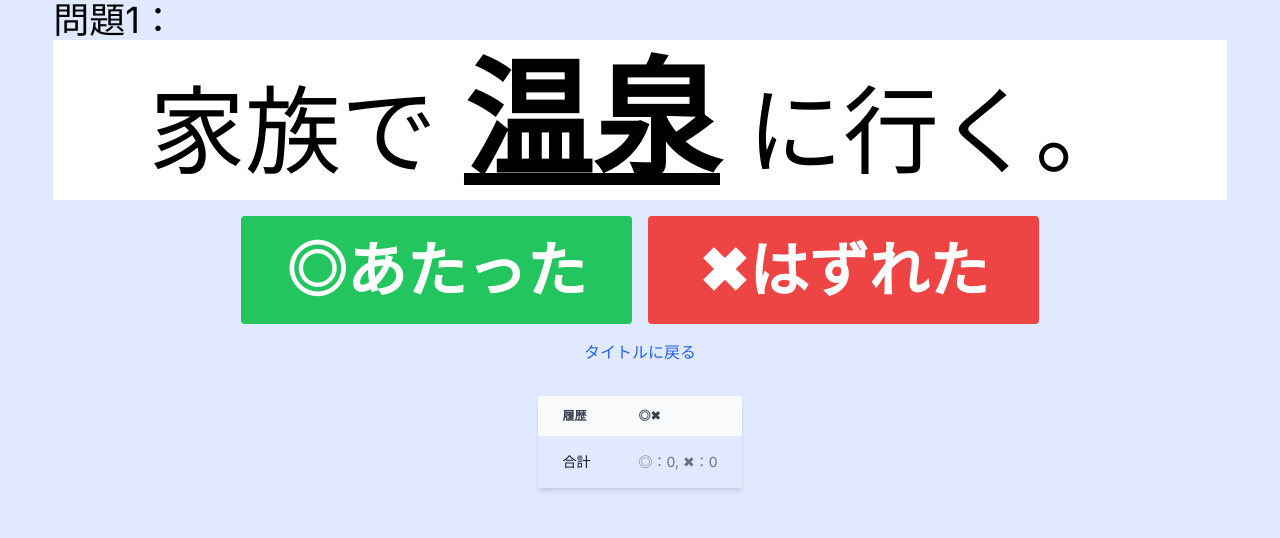
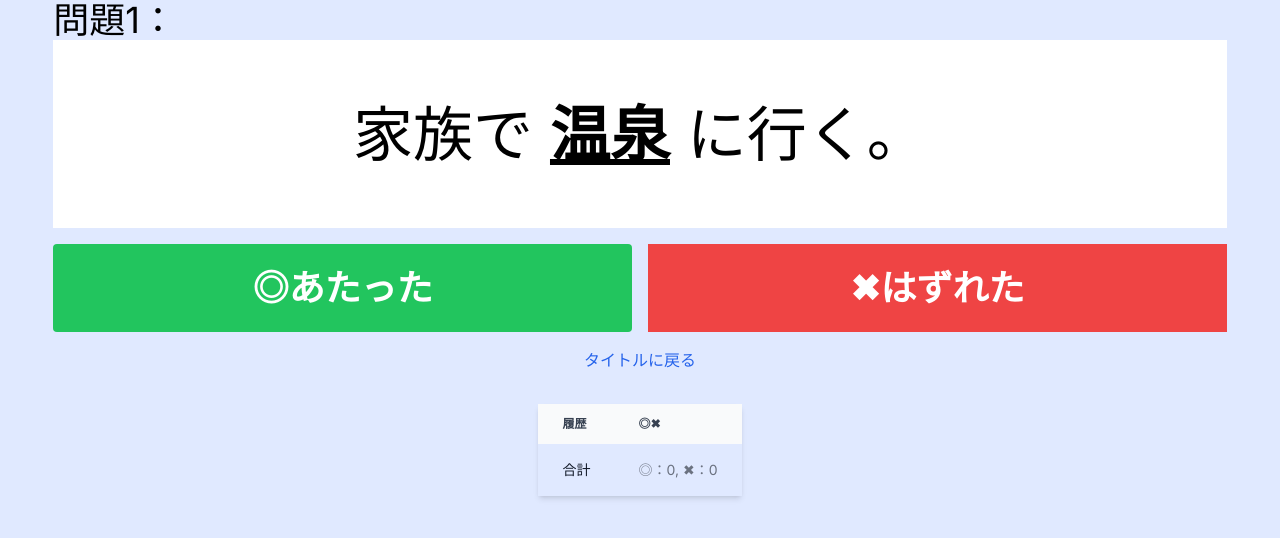
Before and after one commit to tyahha/kanji-study, a Next.js app: page /kanji/1 in a window 1280 px wide. Both pictures are taken after a click on the button "答えを見る". Shown: the top 538 px of the page. Built offline with nearby package versions, Linux system fonts and the light colour scheme.

Commit message:
レイアウト調整

```diff
--- a/components/KanjiQuestion.tsx
+++ b/components/KanjiQuestion.tsx
@@ -28,17 +28,17 @@ export const KanjiQuestion = ({data, index}: Props) => {
   return <main className="flex justify-center">
     <section className="w-11/12 text-center">
       <h2 className="text-left text-4xl">問題{index + 1}：</h2>
-      <p className="bg-white text-center py-4">
-        <span className="text-8xl">{s1} </span>
-        <span className="font-bold underline text-9xl">{word}</span>
-        <span className="text-8xl"> {s2}</span>
+      <p className="bg-white text-center py-16">
+        <span className="text-6xl">{s1} </span>
+        <span className="font-bold underline text-6xl">{word}</span>
+        <span className="text-6xl"> {s2}</span>
       </p>
       <div className="mt-4">
         {
           status === 'thinking'
             ? (
               <button
-                className={`bg-blue-500 text-white font-bold py-8 rounded hover:bg-blue-700 text-6xl w-1/2`}
+                className={`bg-blue-500 text-white font-bold py-4 rounded hover:bg-blue-700 text-4xl w-1/2`}
                 onClick={() => setStatus('result')}
                 disabled={status !== 'thinking'}
               >
@@ -49,14 +49,14 @@ export const KanjiQuestion = ({data, index}: Props) => {
               <div className="flex gap-4 justify-center">
                 <button
                   disabled={status !== 'result'}
-                  className={`bg-green-500 text-white font-bold py-6 w-1/3 text-6xl rounded hover:bg-green-700`}
+                  className={`bg-green-500 hover:bg-green-700 text-white font-bold py-6 w-1/2 text-4xl rounded`}
                   onClick={() => saveResult(true)}
                 >
                   ◎あたった
                 </button>
                 <button
                   disabled={status !== 'result'}
-                  className={`bg-red-500 hover:bg-red-700 text-white font-bold py-6 w-1/3 text-6xl rounded hover:bg-green-700'`}
+                  className={`bg-red-500 hover:bg-red-700 text-white font-bold py-6 w-1/2 text-4xl rounded'`}
                   onClick={() => saveResult(false)}
                 >
                   ✖はずれた
```
